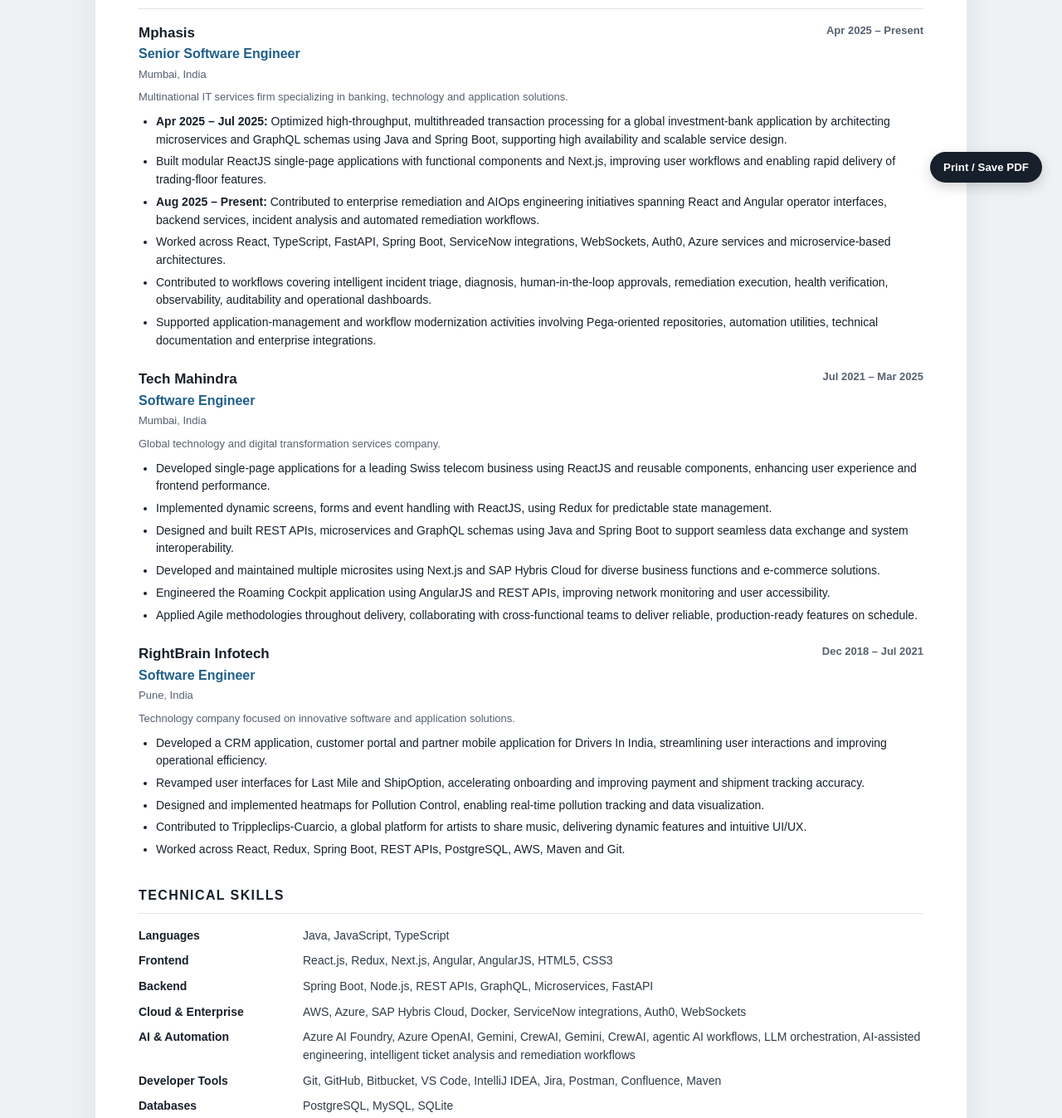
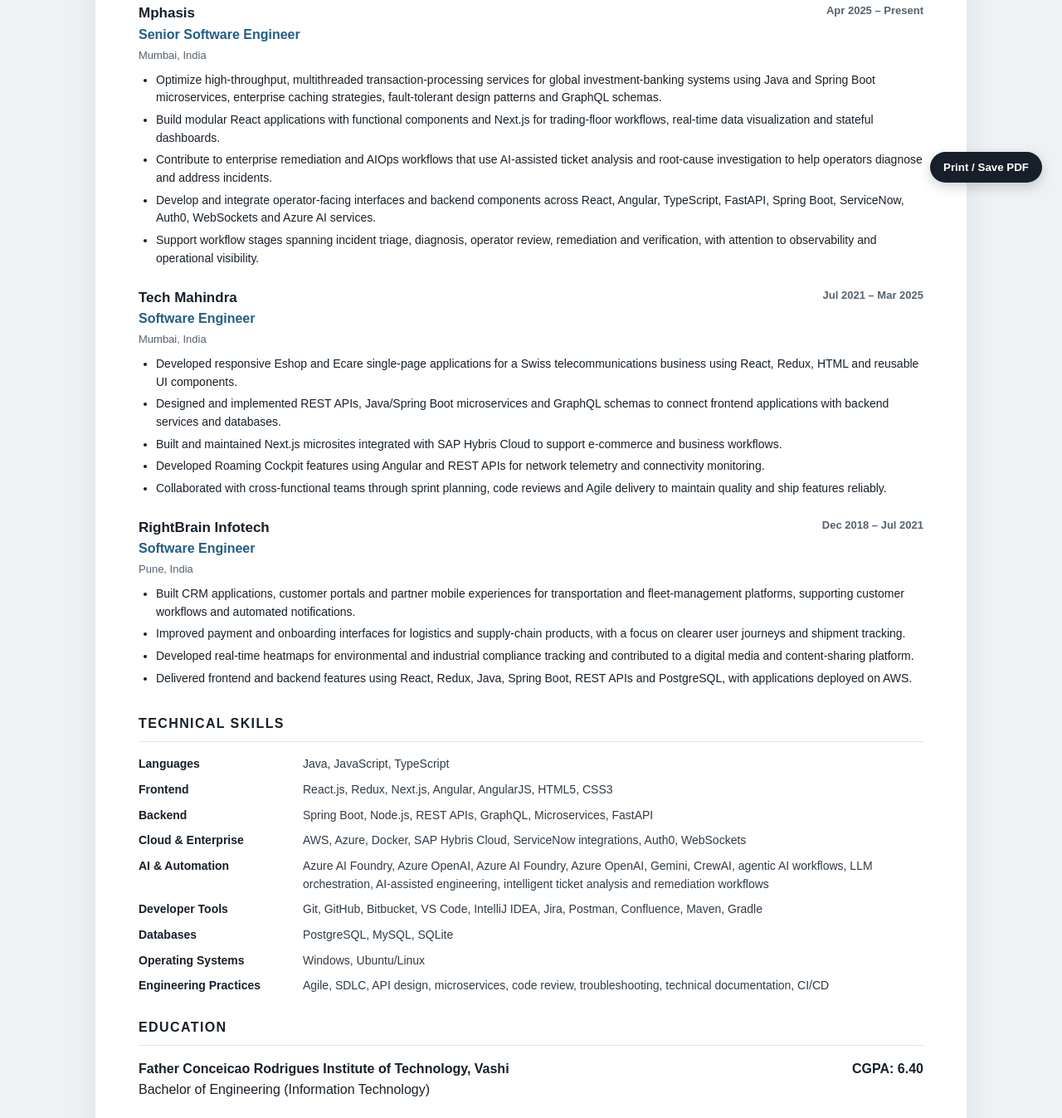
Before and after one commit to Aaqibhafeezkhan/aaqibhafeezkhan.cv, a plain HTML site: page extended-cv/index.html in a window 1280 px wide. Shown: the part 556-1903 px from the top of the page at 83% size. Drawn offline with Linux system fonts and the light colour scheme.

Commit message:
Refine extended CV for international full-stack roles

```diff
--- a/extended-cv/index.html
+++ b/extended-cv/index.html
@@ -72,7 +72,7 @@
     <main>
       <section id="summary">
         <h2>Professional Summary</h2>
-        <p class="summary">Senior Software Engineer with 8+ years of experience designing and delivering production applications across fintech, e-commerce, telecom and enterprise domains. Experienced in architecting Spring Boot microservices, GraphQL schemas and REST APIs, and building high-performance single-page applications with React, Redux, Next.js and Angular. Proven track record of optimizing high-throughput transaction processing for global banking applications, delivering CRM and portal solutions, and improving enterprise workflows through modern UI, automation and AI-assisted engineering. Strong hands-on experience across frontend, backend, cloud and enterprise integration layers, with a focus on scalable architecture, troubleshooting, Agile delivery and full-cycle SDLC ownership.</p>
+        <p class="summary">Senior Full Stack Software Engineer with 8+ years of experience delivering web applications, APIs and microservices across fintech, e-commerce, telecommunications and enterprise automation. Hands-on expertise in Java, Spring Boot, React, TypeScript, Next.js, Angular, REST and GraphQL, spanning backend service design, responsive user interfaces and enterprise integrations. Recent work includes high-throughput banking transaction systems and AI-assisted incident analysis and remediation workflows. Combines frontend and backend engineering with cloud-platform experience, pragmatic system design, troubleshooting and collaborative Agile delivery.</p>
       </section>
 
       <section id="experience">
@@ -84,17 +84,16 @@
               <div class="company">Mphasis</div>
               <div class="position">Senior Software Engineer</div>
               <div class="location">Mumbai, India</div>
-              <div class="company-description">Multinational IT services firm specializing in banking, technology and application solutions.</div>
+
             </div>
             <div class="dates">Apr 2025 – Present</div>
           </div>
           <ul>
-            <li><strong>Apr 2025 – Jul 2025:</strong> Optimized high-throughput, multithreaded transaction processing for a global investment-bank application by architecting microservices and GraphQL schemas using Java and Spring Boot, supporting high availability and scalable service design.</li>
-            <li>Built modular ReactJS single-page applications with functional components and Next.js, improving user workflows and enabling rapid delivery of trading-floor features.</li>
-            <li><strong>Aug 2025 – Present:</strong> Contributed to enterprise remediation and AIOps engineering initiatives spanning React and Angular operator interfaces, backend services, incident analysis and automated remediation workflows.</li>
-            <li>Worked across React, TypeScript, FastAPI, Spring Boot, ServiceNow integrations, WebSockets, Auth0, Azure services and microservice-based architectures.</li>
-            <li>Contributed to workflows covering intelligent incident triage, diagnosis, human-in-the-loop approvals, remediation execution, health verification, observability, auditability and operational dashboards.</li>
-            <li>Supported application-management and workflow modernization activities involving Pega-oriented repositories, automation utilities, technical documentation and enterprise integrations.</li>
+            <li>Optimize high-throughput, multithreaded transaction-processing services for global investment-banking systems using Java and Spring Boot microservices, enterprise caching strategies, fault-tolerant design patterns and GraphQL schemas.</li>
+            <li>Build modular React applications with functional components and Next.js for trading-floor workflows, real-time data visualization and stateful dashboards.</li>
+            <li>Contribute to enterprise remediation and AIOps workflows that use AI-assisted ticket analysis and root-cause investigation to help operators diagnose and address incidents.</li>
+            <li>Develop and integrate operator-facing interfaces and backend components across React, Angular, TypeScript, FastAPI, Spring Boot, ServiceNow, Auth0, WebSockets and Azure AI services.</li>
+            <li>Support workflow stages spanning incident triage, diagnosis, operator review, remediation and verification, with attention to observability and operational visibility.</li>
           </ul>
         </article>
 
@@ -104,17 +103,16 @@
               <div class="company">Tech Mahindra</div>
               <div class="position">Software Engineer</div>
               <div class="location">Mumbai, India</div>
-              <div class="company-description">Global technology and digital transformation services company.</div>
+
             </div>
             <div class="dates">Jul 2021 – Mar 2025</div>
           </div>
           <ul>
-            <li>Developed single-page applications for a leading Swiss telecom business using ReactJS and reusable components, enhancing user experience and frontend performance.</li>
-            <li>Implemented dynamic screens, forms and event handling with ReactJS, using Redux for predictable state management.</li>
-            <li>Designed and built REST APIs, microservices and GraphQL schemas using Java and Spring Boot to support seamless data exchange and system interoperability.</li>
-            <li>Developed and maintained multiple microsites using Next.js and SAP Hybris Cloud for diverse business functions and e-commerce solutions.</li>
-            <li>Engineered the Roaming Cockpit application using AngularJS and REST APIs, improving network monitoring and user accessibility.</li>
-            <li>Applied Agile methodologies throughout delivery, collaborating with cross-functional teams to deliver reliable, production-ready features on schedule.</li>
+            <li>Developed responsive Eshop and Ecare single-page applications for a Swiss telecommunications business using React, Redux, HTML and reusable UI components.</li>
+            <li>Designed and implemented REST APIs, Java/Spring Boot microservices and GraphQL schemas to connect frontend applications with backend services and databases.</li>
+            <li>Built and maintained Next.js microsites integrated with SAP Hybris Cloud to support e-commerce and business workflows.</li>
+            <li>Developed Roaming Cockpit features using Angular and REST APIs for network telemetry and connectivity monitoring.</li>
+            <li>Collaborated with cross-functional teams through sprint planning, code reviews and Agile delivery to maintain quality and ship features reliably.</li>
           </ul>
         </article>
 
@@ -124,16 +122,15 @@
               <div class="company">RightBrain Infotech</div>
               <div class="position">Software Engineer</div>
               <div class="location">Pune, India</div>
-              <div class="company-description">Technology company focused on innovative software and application solutions.</div>
+
             </div>
             <div class="dates">Dec 2018 – Jul 2021</div>
           </div>
           <ul>
-            <li>Developed a CRM application, customer portal and partner mobile application for Drivers In India, streamlining user interactions and improving operational efficiency.</li>
-            <li>Revamped user interfaces for Last Mile and ShipOption, accelerating onboarding and improving payment and shipment tracking accuracy.</li>
-            <li>Designed and implemented heatmaps for Pollution Control, enabling real-time pollution tracking and data visualization.</li>
-            <li>Contributed to Trippleclips-Cuarcio, a global platform for artists to share music, delivering dynamic features and intuitive UI/UX.</li>
-            <li>Worked across React, Redux, Spring Boot, REST APIs, PostgreSQL, AWS, Maven and Git.</li>
+            <li>Built CRM applications, customer portals and partner mobile experiences for transportation and fleet-management platforms, supporting customer workflows and automated notifications.</li>
+            <li>Improved payment and onboarding interfaces for logistics and supply-chain products, with a focus on clearer user journeys and shipment tracking.</li>
+            <li>Developed real-time heatmaps for environmental and industrial compliance tracking and contributed to a digital media and content-sharing platform.</li>
+            <li>Delivered frontend and backend features using React, Redux, Java, Spring Boot, REST APIs and PostgreSQL, with applications deployed on AWS.</li>
           </ul>
         </article>
       </section>
@@ -144,9 +141,9 @@
           <div class="skill-name">Languages</div><div class="skill-value">Java, JavaScript, TypeScript</div>
           <div class="skill-name">Frontend</div><div class="skill-value">React.js, Redux, Next.js, Angular, AngularJS, HTML5, CSS3</div>
           <div class="skill-name">Backend</div><div class="skill-value">Spring Boot, Node.js, REST APIs, GraphQL, Microservices, FastAPI</div>
-          <div class="skill-name">Cloud &amp; Enterprise</div><div class="skill-value">AWS, Azure, SAP Hybris Cloud, Docker, ServiceNow integrations, Auth0, WebSockets</div>
-          <div class="skill-name">AI &amp; Automation</div><div class="skill-value">Azure AI Foundry, Azure OpenAI, Gemini, CrewAI, Gemini, CrewAI, agentic AI workflows, LLM orchestration, AI-assisted engineering, intelligent ticket analysis and remediation workflows</div>
-          <div class="skill-name">Developer Tools</div><div class="skill-value">Git, GitHub, Bitbucket, VS Code, IntelliJ IDEA, Jira, Postman, Confluence, Maven</div>
+          <div class="skill-name">Cloud &amp; Enterprise</div><div class="skill-value">AWS, Azure, Docker, SAP Hybris Cloud, ServiceNow integrations, Auth0, WebSockets</div>
+          <div class="skill-name">AI &amp; Automation</div><div class="skill-value">Azure AI Foundry, Azure OpenAI, Azure AI Foundry, Azure OpenAI, Gemini, CrewAI, agentic AI workflows, LLM orchestration, AI-assisted engineering, intelligent ticket analysis and remediation workflows</div>
+          <div class="skill-name">Developer Tools</div><div class="skill-value">Git, GitHub, Bitbucket, VS Code, IntelliJ IDEA, Jira, Postman, Confluence, Maven, Gradle</div>
           <div class="skill-name">Databases</div><div class="skill-value">PostgreSQL, MySQL, SQLite</div>
           <div class="skill-name">Operating Systems</div><div class="skill-value">Windows, Ubuntu/Linux</div>
           <div class="skill-name">Engineering Practices</div><div class="skill-value">Agile, SDLC, API design, microservices, code review, troubleshooting, technical documentation, CI/CD</div>
```
